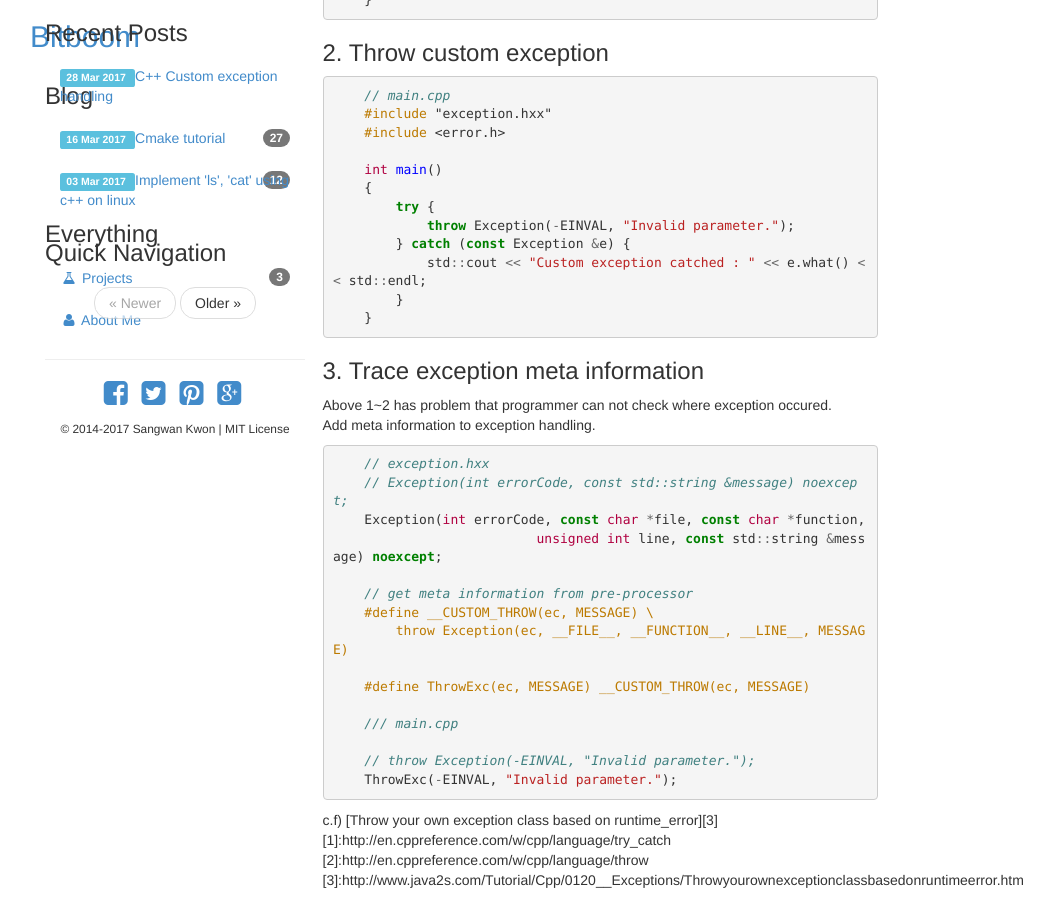
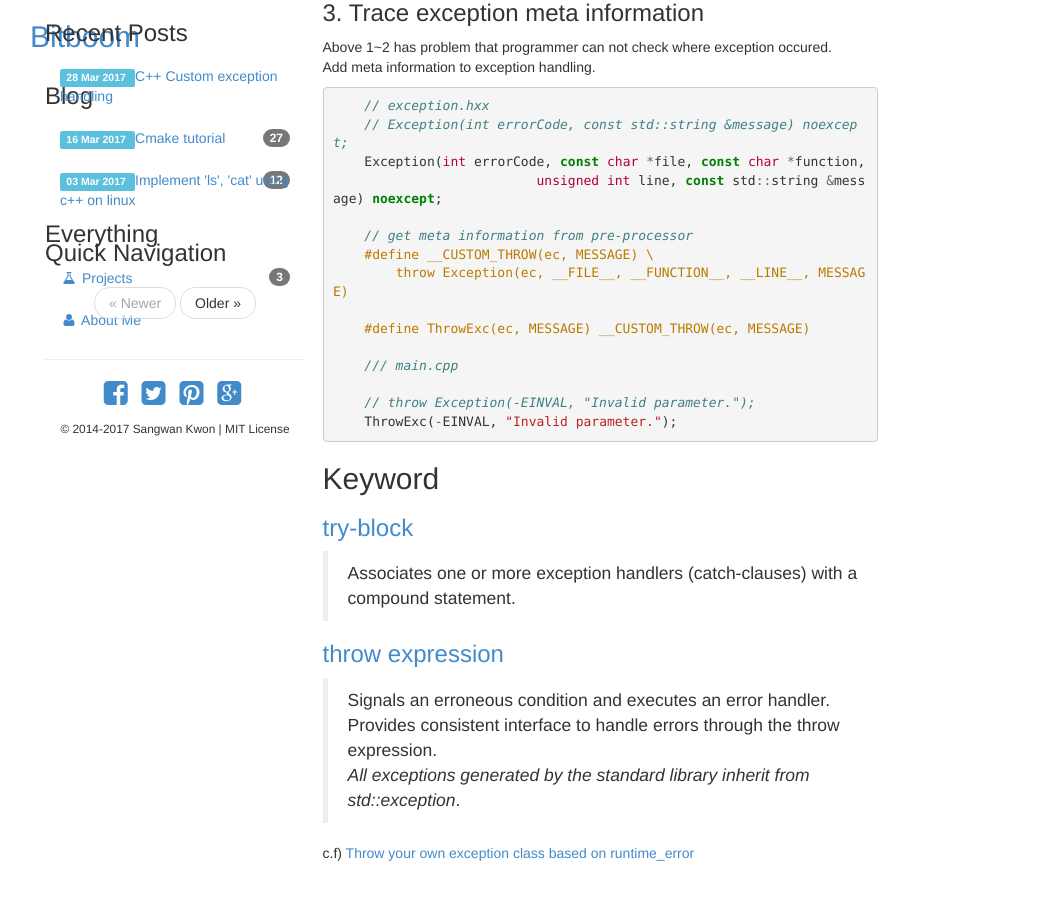
Before and after one commit to bitboom/bitboom.github.io, a Jekyll site: the page built from _posts/2017-03-28-cpp-custom-exception-handling.md, in a window 1280 px wide and 900 px high, scrolled down 1117 px. Shown: the whole window, without its empty margins (40-1094 px from the left). Built offline with Jekyll 4.4.1, drawn with Linux system fonts in a browser that asks for light colours; after the commit the page ends 1990 px from its top, so only the background shows below that; some of the changed text lies outside the part shown.

Commit message:
Update 2017-03-28-cpp-custom-exception-handling.md

````diff
--- a/_posts/2017-03-28-cpp-custom-exception-handling.md
+++ b/_posts/2017-03-28-cpp-custom-exception-handling.md
@@ -85,7 +75,19 @@ Add meta information to exception handling.
     ThrowExc(-EINVAL, "Invalid parameter.");
 ```
 
+
+## Keyword
+
+### [try-block][1]
+> Associates one or more exception handlers (catch-clauses) with a compound statement.
+
+### [throw expression][2]
+> Signals an erroneous condition and executes an error handler.
+> Provides consistent interface to handle errors through the throw expression.
+> *All exceptions generated by the standard library inherit from std::exception*.
+
 c.f) [Throw your own exception class based on runtime_error][3]
+
 [1]:http://en.cppreference.com/w/cpp/language/try_catch
 [2]:http://en.cppreference.com/w/cpp/language/throw
 [3]:http://www.java2s.com/Tutorial/Cpp/0120__Exceptions/Throwyourownexceptionclassbasedonruntimeerror.htm
````
Also changed, not shown: other parts of _posts/2017-03-28-cpp-custom-exception-handling.md (+0 -10 lines).
